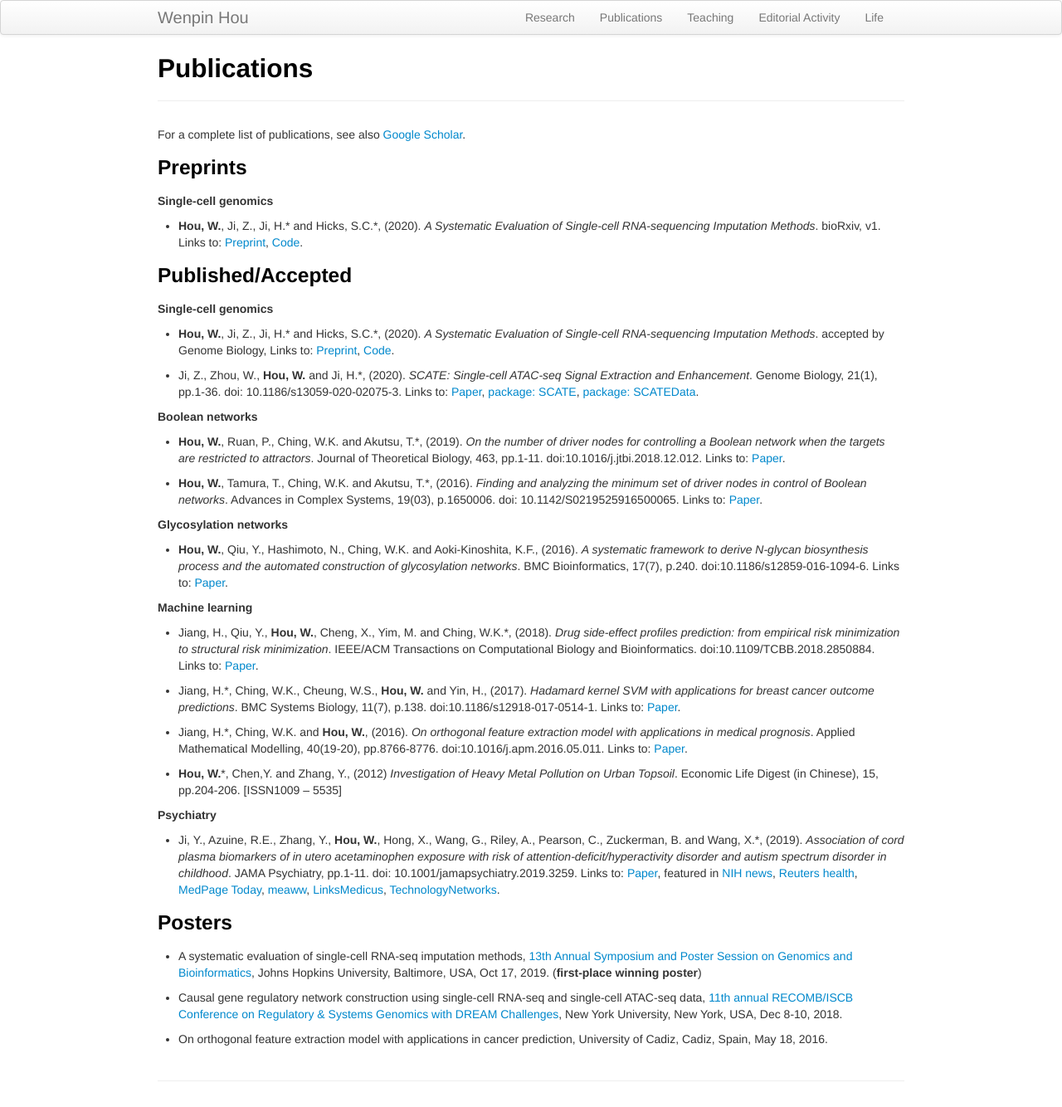
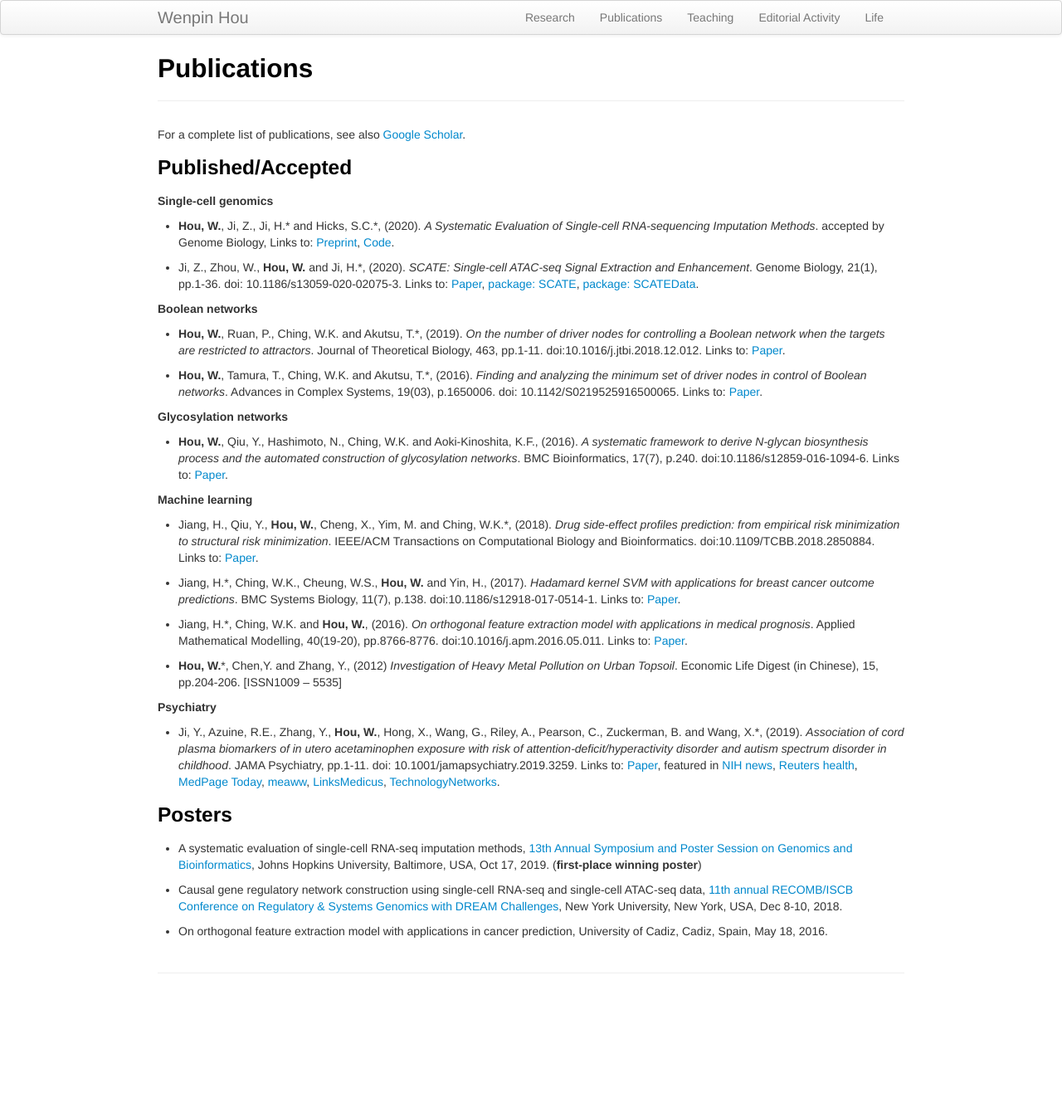
Before and after one commit to Winnie09/Wenpin_Hou, a Jekyll site: the page built from pages/publications.md, in a window 1280 px wide. Shown: the whole page at 83% size. Built offline with Jekyll 4.4.1, drawn with Linux system fonts in a browser that asks for light colours; after the commit the page ends 1204 px from its top, so only the background shows below that.

Commit message:
remove imputation benchmark preprint

```diff
--- a/pages/publications.md
+++ b/pages/publications.md
@@ -7,13 +7,6 @@ title: Publications
 <!--Key publications are described in more detail on the [Research](research.html) page.-->
 For a complete list of publications, see also [Google Scholar](https://scholar.google.com.hk/citations?user=1wVQpBUAAAAJ&hl=en).
 
-
-
-### Preprints
-
-##### Single-cell genomics
-
-- **Hou, W.**, Ji, Z., Ji, H.\* and Hicks, S.C.\*, (2020). *A Systematic Evaluation of Single-cell RNA-sequencing Imputation Methods*. bioRxiv, v1. Links to: [Preprint](https://www.biorxiv.org/content/10.1101/2020.01.29.925974v1.full), [Code](https://github.com/Winnie09/imputationBenchmark).
 
 ### Published/Accepted
 ##### Single-cell genomics
```
